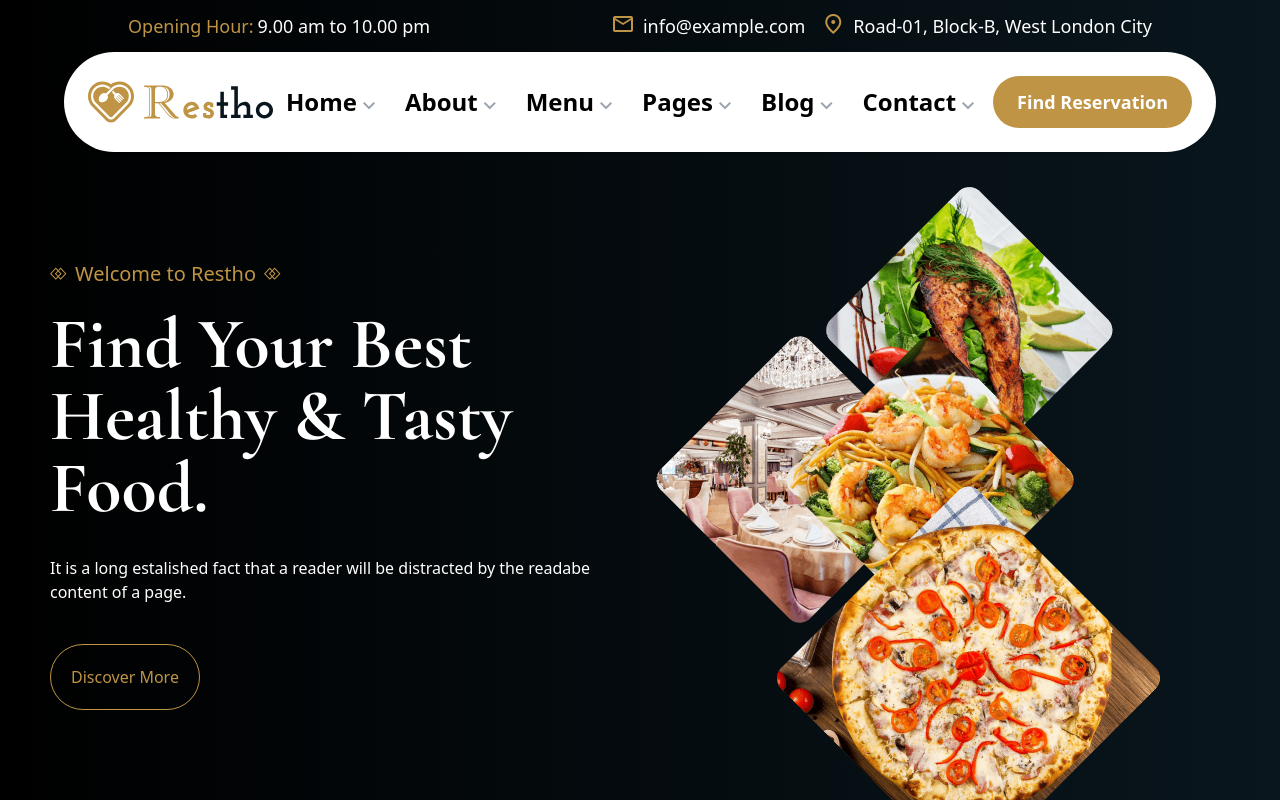
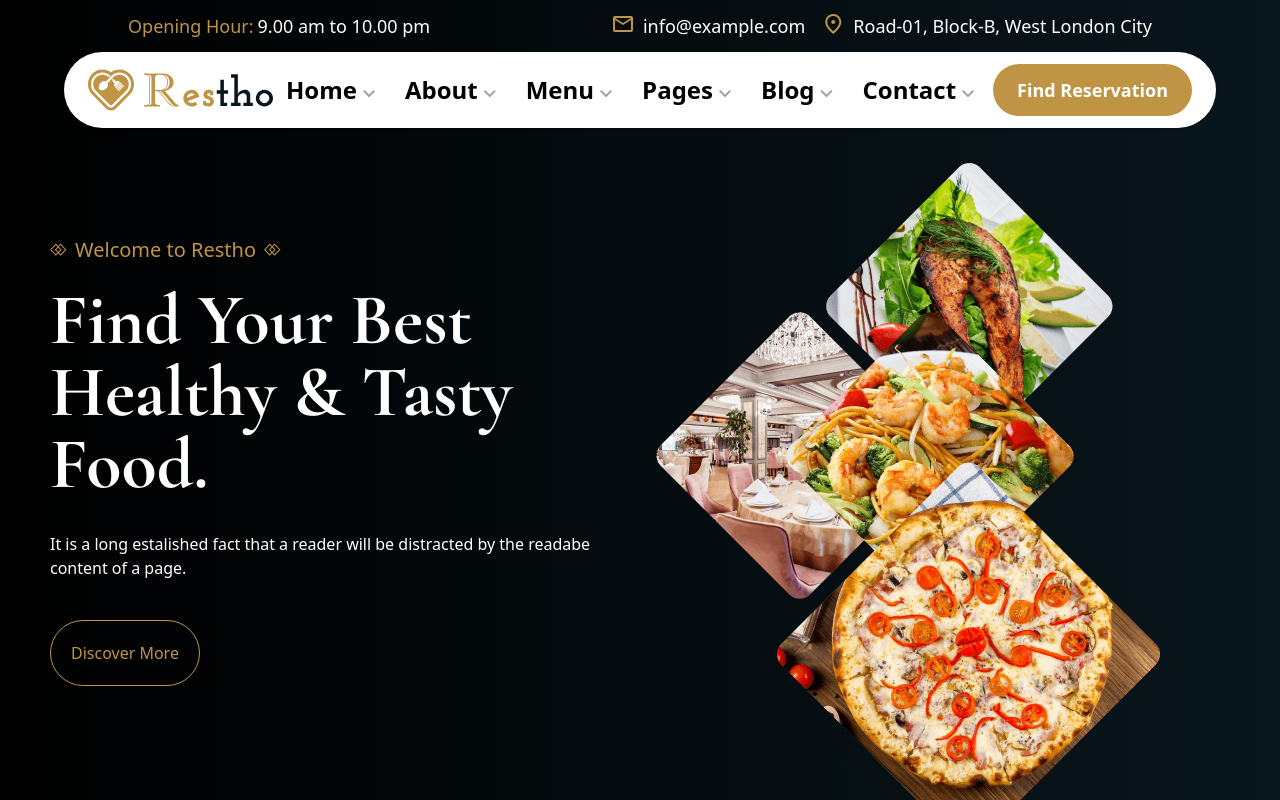
Before and after one commit to AdeCode/restho-landing, a React (Create React App) app: page / in a window 1280 px wide. Shown: the top 800 px of the page. Built offline with nearby package versions, Linux system fonts and the light colour scheme.

Commit message:
fixed prod alignment

```diff
--- a/src/components/Banner.js
+++ b/src/components/Banner.js
@@ -8,7 +8,7 @@ import img22 from '../images/img22.png'
 
 function Banner() {
   return (
-    <Section className='pb-6'>
+    <Section className='pb-12'>
         <div className='banner text-white grid grid-cols-2 px-[50px] py-7 h-auto pb-[200px]'>
             <div className='pt-20'>
                 <div className='flex gap-2 mb-5'>
--- a/src/components/Navbar.js
+++ b/src/components/Navbar.js
@@ -4,7 +4,7 @@ import logo from '../images/logo.svg'
 
 function Navbar() {
   return (
-      <div className='bg-white shadow py-6 px-6 lg:w-[90%] rounded-full flex justify-between w-full left-[5%] sticky top-0 z-10'>
+      <div className='bg-white shadow py-3 px-6 lg:w-[90%] rounded-full flex justify-between w-full left-[5%] sticky top-0 z-10'>
         <img src={logo} alt='logo' />
         <nav className='lg:flex hidden items-center'>
           <ul className='flex justify-between gap-6 items-center'>
```
